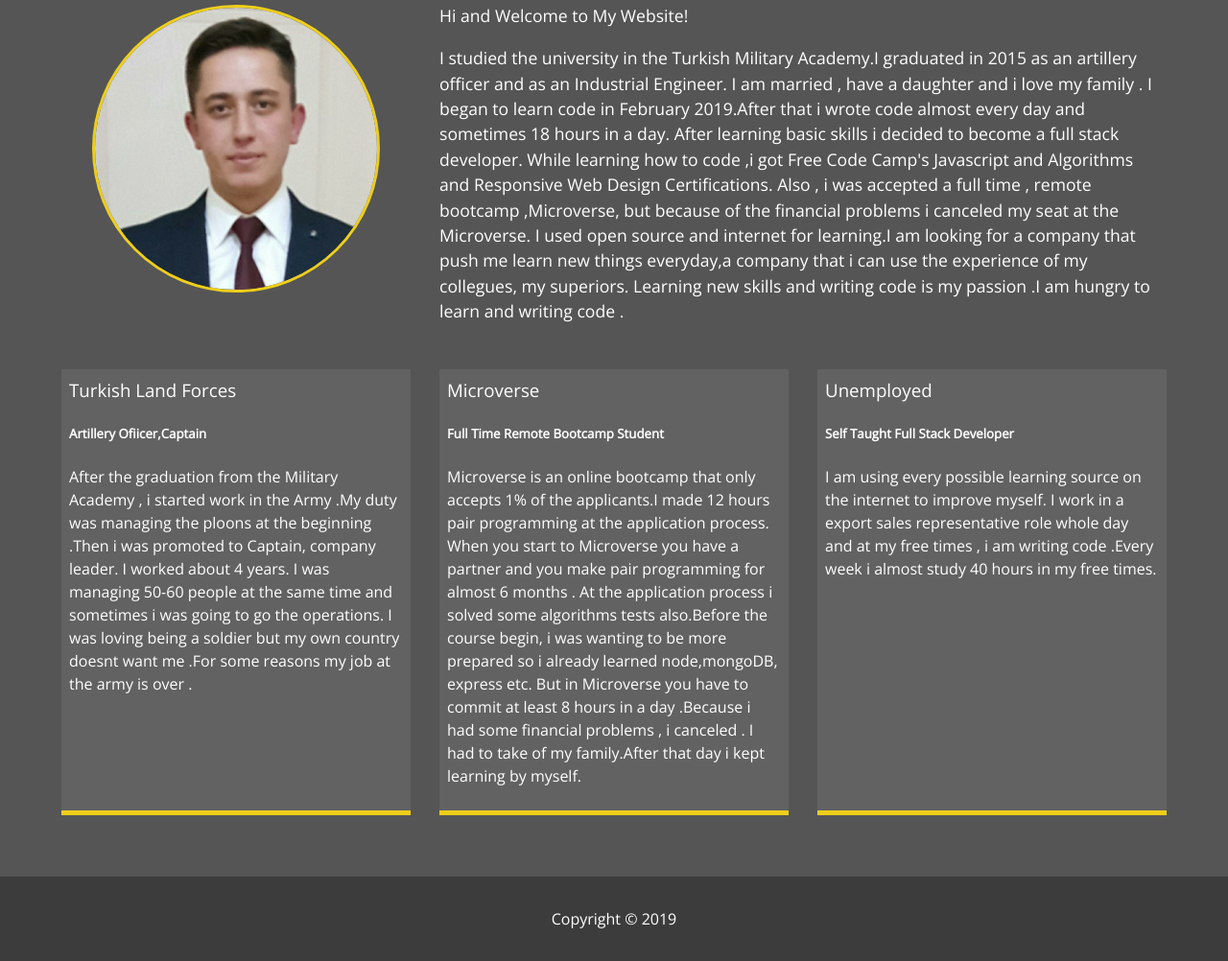
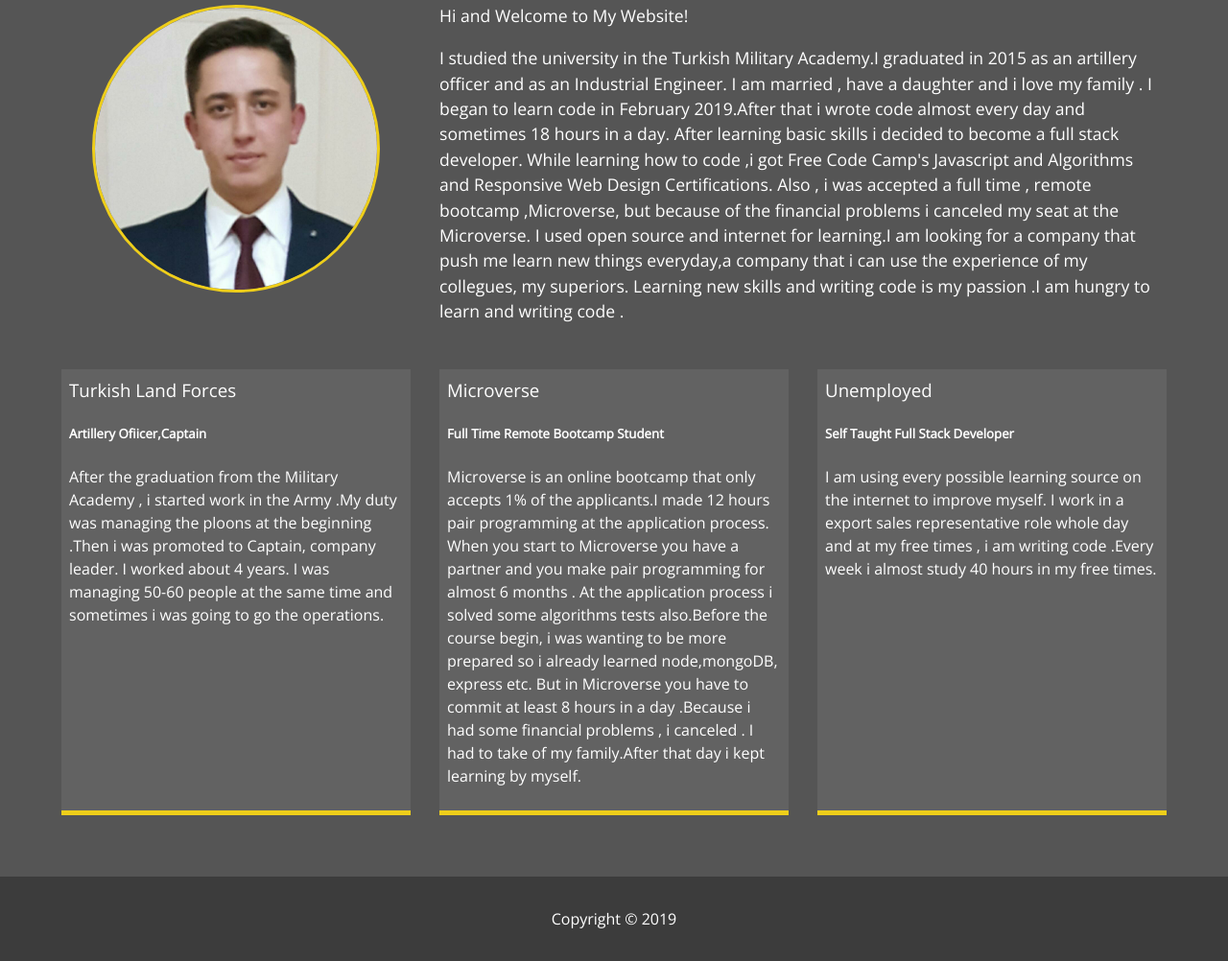
Before and after one commit to rizikolik/portfolio_page, a website: page content/about.html in a window 1280 px wide. Shown: the part 458-1460 px from the top of the page at 96% size. Drawn offline with nearby package versions, Linux system fonts and the light colour scheme.

Commit message:
Update about.html

```diff
--- a/content/about.html
+++ b/content/about.html
@@ -58,7 +58,7 @@
                     <h5>Artillery Ofiicer,Captain</h5>
                     <p>After the graduation from the Military Academy , i started work in the Army .My duty was managing the ploons at the beginning .Then i was promoted to Captain, company leader.
                     I worked about 4 years. I was managing 50-60 people at the same time and sometimes i was going to go the operations.
-                    I was loving being a soldier but my own country doesnt want me .For some reasons my job at the army  is over .</p>
+                   </p>
                 </div>
                 <div class="jobs job-2">
                     <h3>Microverse</h3>
```
